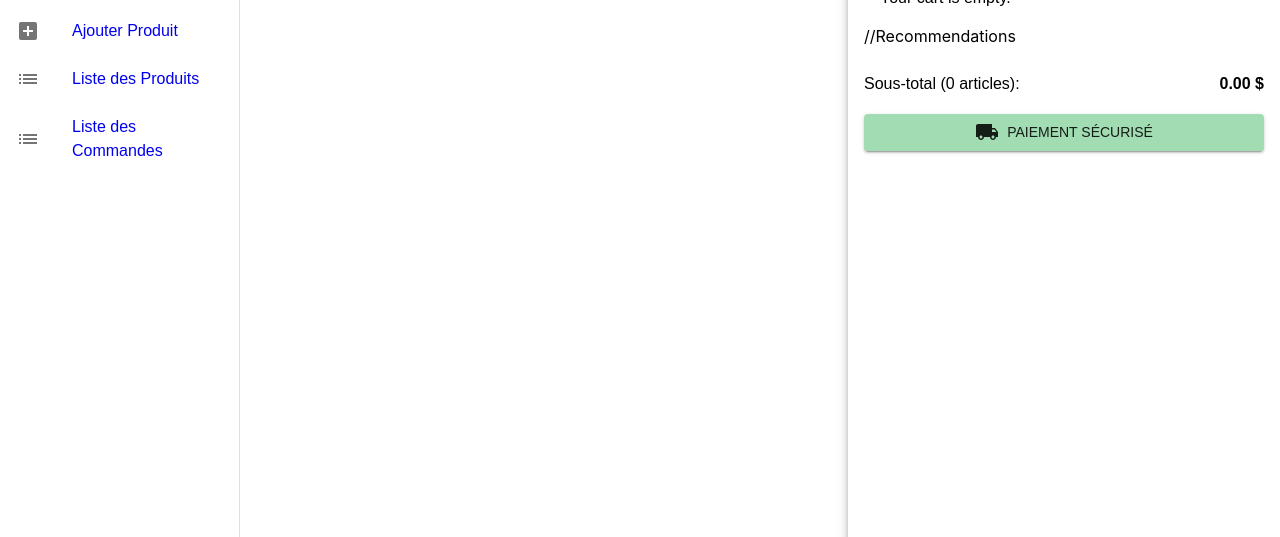
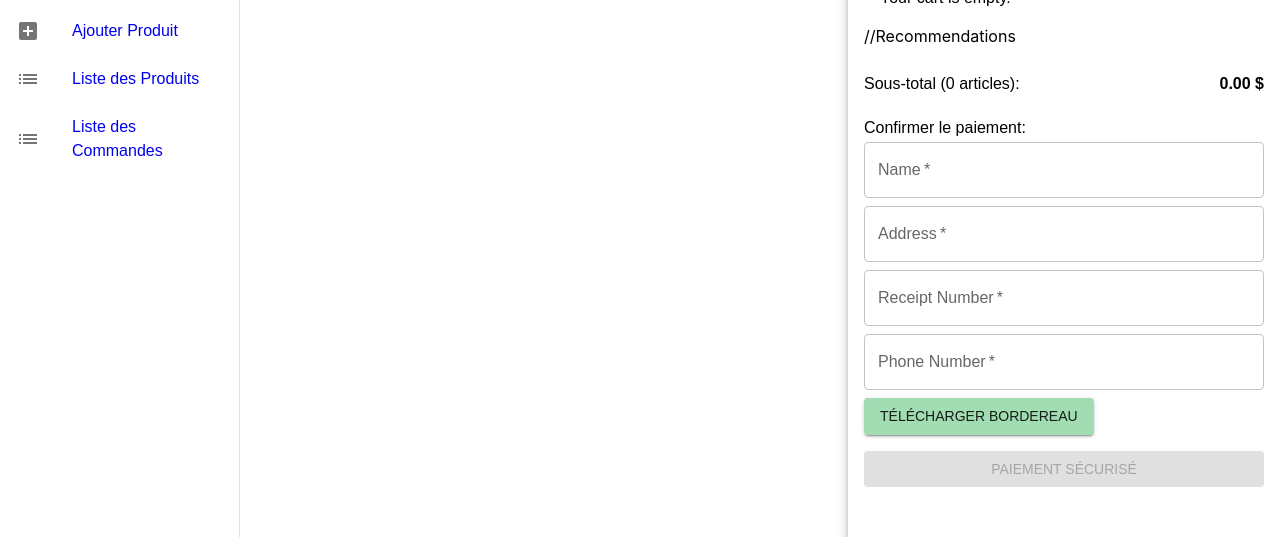
Before and after one commit to yvartpro/technomedea, a React (Vite) app: page /dashboard/orders in a window 1280 px wide. Both pictures are taken after a click on the button 1196 px from the left and 32 px from the top of the page. Shown: the part 162-699 px from the top of the page. Built offline with nearby package versions, Linux system fonts and the light colour scheme; no server answers.

Commit message:
Product list

```diff
--- a/src/App.jsx
+++ b/src/App.jsx
@@ -84,6 +84,13 @@ const App = () => {
     })
   }, [setCartItems])
 
+  //clear cart
+
+  const clearCart = useCallback(() => {
+    setCartItems([]);
+    localStorage.removeItem('cart');
+  }, []);
+
   //get categories
   const [categories, setCategories] = useState([])
   async function getCategories (){
@@ -102,7 +109,7 @@ const App = () => {
 
   return (
     <BrowserRouter>
-      <Header cartItems={cartItems} categories={categories} onCartOpen={openCart} />
+      <Header cartItems={cartItems} categories={categories} onCartOpen={openCart}/>
       <Routes>
         <Route path="/" element={<>
             <Banner />
@@ -126,6 +133,7 @@ const App = () => {
         onRemoveFromCart={removeFromCart}
         onUpdateQuantity={updateQuantity}
         open={isCartOpen}
+        clearCart={clearCart}
       />
     </BrowserRouter>
   );
--- a/src/components/Cart.jsx
+++ b/src/components/Cart.jsx
@@ -1,34 +1,83 @@
-import React from 'react'
-import {
-  Box,
-  Container,
-  Typography,
-  IconButton,
-  List,
-  ListItem,
-  ListItemAvatar,
-  Avatar,
-  ListItemText,
-  useTheme,
-  useMediaQuery,
-  Button,
-  Slide,
-} from '@mui/material'
-import DeleteIcon from '@mui/icons-material/Delete'
-import AddIcon from '@mui/icons-material/Add'
-import RemoveIcon from '@mui/icons-material/Remove'
-import LocalShippingIcon from '@mui/icons-material/LocalShipping'
-import CheckCircleIcon from '@mui/icons-material/CheckCircle'
+import React, { useState, useEffect } from 'react';
+import { Box, Typography, IconButton, List, ListItem, ListItemAvatar, Avatar,  ListItemText,  useTheme,
+  useMediaQuery, Button, Slide, TextField,  Alert, styled } from '@mui/material';
+import DeleteIcon from '@mui/icons-material/Delete';
+import AddIcon from '@mui/icons-material/Add';
+import RemoveIcon from '@mui/icons-material/Remove';
+import LocalShippingIcon from '@mui/icons-material/LocalShipping';
+import CheckCircleIcon from '@mui/icons-material/CheckCircle';
+import Input from '@mui/material/Input';
 
-const Cart = ({ cartItems, onClose, onRemoveFromCart, onUpdateQuantity, open }) => {
-  const theme = useTheme()
-  const isMobile = useMediaQuery(theme.breakpoints.down('md'))
+const Cart = ({ cartItems, onClose, onRemoveFromCart, onUpdateQuantity, open, clearCart }) => {
+  const theme = useTheme();
+  const isMobile = useMediaQuery(theme.breakpoints.down('md'));
 
   const subtotal = React.useMemo(() => {
-    return cartItems.reduce((acc, item) => acc + item.price * item.quantity, 0)
-  },[cartItems])//Memoizing calculate, just re run when items change
+    return cartItems.reduce((acc, item) => acc + item.price * item.quantity, 0);
+  }, [cartItems]);
 
+  //New states
+  const [name, setName] = useState('');
+  const [address, setAddress] = useState('');
+  const [receipt, setReceipt] = useState('');
+  const [phone, setPhone] = useState('');
+  const [photo, setPhoto] = useState(null);
+  const [msg, setMsg] = useState('');
+  const [sapor, setSapor] = useState('');
+  const [loading, setLoading] = useState(false);
+  const [isClient, setIsClient] = useState(false);
 
+  useEffect(() => {
+    setIsClient(true);
+  }, []);
+  const handleSubmit = async (event) => {
+    event.preventDefault();
+    setLoading(true);
+    setMsg('');
+    setSapor('');
+
+    const formData = new FormData();
+    formData.append('name', name);
+    formData.append('address', address);
+    formData.append('receipt', receipt);
+    formData.append('phone', phone);
+    formData.append('photo', photo);
+    formData.append('items', JSON.stringify(cartItems));
+
+    try {
+      const response = await fetch('https://technomedea.com/backend/buy.php', {
+        method: 'POST',
+        body: formData,
+      });
+
+      if (!response.ok) {
+        throw new Error(response.statusText);
+      }
+
+      const data = await response.json();
+      console.log(data)
+      if (data.success) {
+        setMsg(data.message);
+        setSapor('');
+        onClose();
+        clearCart()
+      } else {
+        setSapor(data.error || 'An error occurred during purchase.');
+        setMsg('');
+      }
+    } catch (error) {
+      console.error("Purchase failed:", error);
+      setSapor(error.message || 'An error occurred during purchase.');
+      setMsg('');
+    } finally {
+      setLoading(false);
+    }
+  };
+
+  const uploadImage = async (event) => {
+    const file = event.target.files[0];
+    setPhoto(file)
+  }
   return (
     <Slide direction="left" in={open} mountOnEnter unmountOnExit>
       <Box
@@ -128,20 +177,89 @@ const Cart = ({ cartItems, onClose, onRemoveFromCart, onUpdateQuantity, open })
           </Box>
 
           <Box data-app-target="below_subtotal" />
-          <Box className="rebuy-cart__flyout-actions">
-            <Button variant="contained" className="rebuy-cart__checkout-button block" sx={{ width: '100%' }}>
-              <Box sx={{ display: 'flex', alignItems: 'center', justifyContent: 'center', gap: 1 }}>
-                <LocalShippingIcon />
-                Paiement sécurisé
-              </Box>
-            </Button>
-          </Box>
+          {isClient ? (
+            <Box className="rebuy-cart__flyout-actions">
+              <Typography variant="subtitle1">Confirmer le paiement:</Typography>
+              {sapor && (
+                <Alert severity="error" sx={{ mb: 1 }}>
+                  {sapor}
+                </Alert>
+              )}
+              {msg && (
+                <Alert severity="success" sx={{ mb: 1 }}>
+                  {msg}
+                </Alert>
+              )}
+                <form encType="multipart/form-data" onSubmit={handleSubmit}>
+                <TextField
+                  label="Name"
+                  variant="outlined"
+                  fullWidth
+                  required
+                  value={name}
+                  onChange={(e) => setName(e.target.value)}
+                  sx={{ mb: 1 }}
+                />
+                <TextField
+                  label="Address"
+                  variant="outlined"
+                  fullWidth
+                  required
+                  value={address}
+                  onChange={(e) => setAddress(e.target.value)}
+                  sx={{ mb: 1 }}
+                />
+                <TextField
+                  label="Receipt Number"
+                  variant="outlined"
+                  fullWidth
+                  required
+                  value={receipt}
+                  onChange={(e) => setReceipt(e.target.value)}
+                  sx={{ mb: 1 }}
+                />
+                <TextField
+                  label="Phone Number"
+                  variant="outlined"
+                  fullWidth
+                  required
+                  value={phone}
+                  onChange={(e) => setPhone(e.target.value)}
+                  sx={{ mb: 1 }}
+                />
+                <Input
+                    accept="image/*"
+                    style={{ display: 'none' }}
+                    id="photo"
+                    name="photo"
+                    type="file"
+                    onChange={uploadImage}
+                />
+                <label htmlFor="photo">
+                    <Button variant="contained" component="span">
+                        Télécharger bordereau
+                    </Button>
+                </label>
+                <Button
+                  variant="contained"
+                  className="rebuy-cart__checkout-button block"
+                  sx={{ width: '100%', mt: 2 }}
+                  type="submit"
+                  disabled={loading || !photo}
+                >
+                  {loading ? 'Paiement en cours...' : 'Paiement sécurisé'}
+                </Button>
+              </form>
+            </Box>
+              ) : (
+                <Typography variant="body1">Chargement...</Typography>
+              )}
         </Box>
       </Box>
       <Box className="rebuy-cart__background"></Box>
-    </Box>
+      </Box>
     </Slide>
-  )
-}
+  );
+};
 
-export default Cart
+export default Cart;
```
Also changed, not shown: public/banner.png (deleted).
